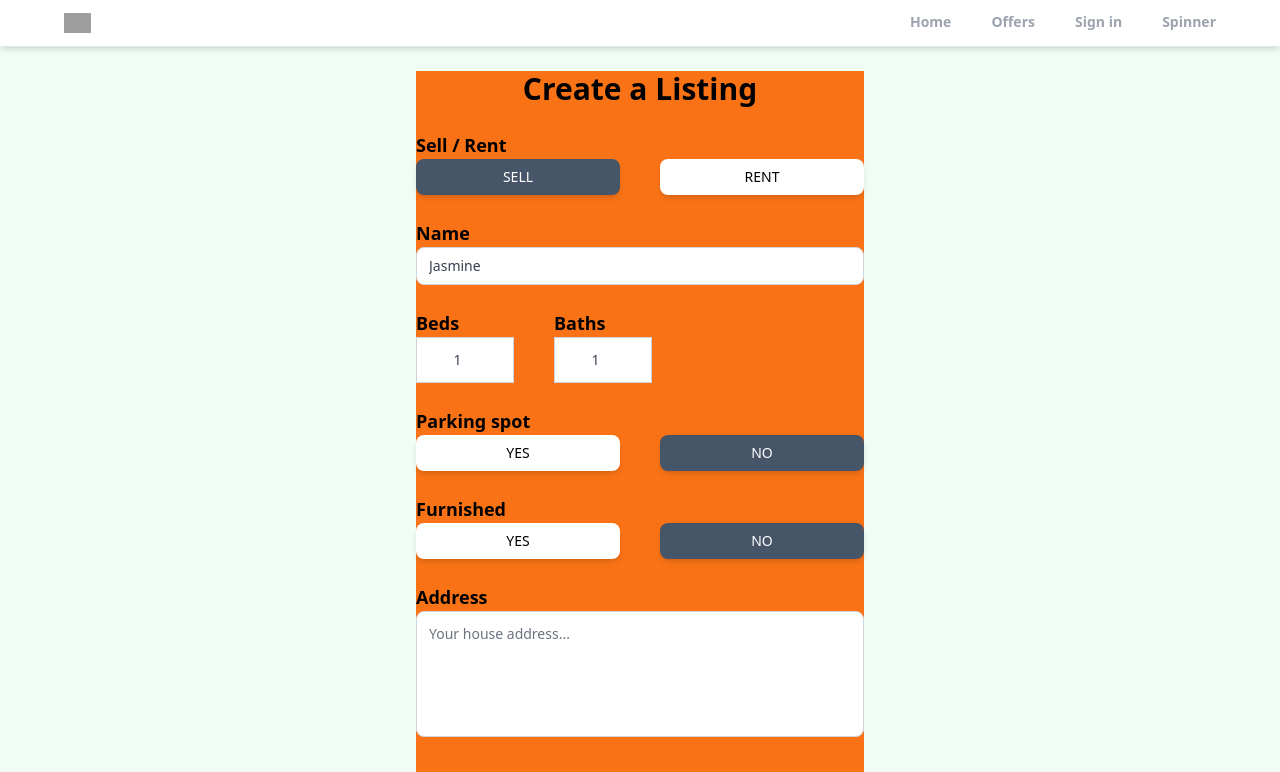
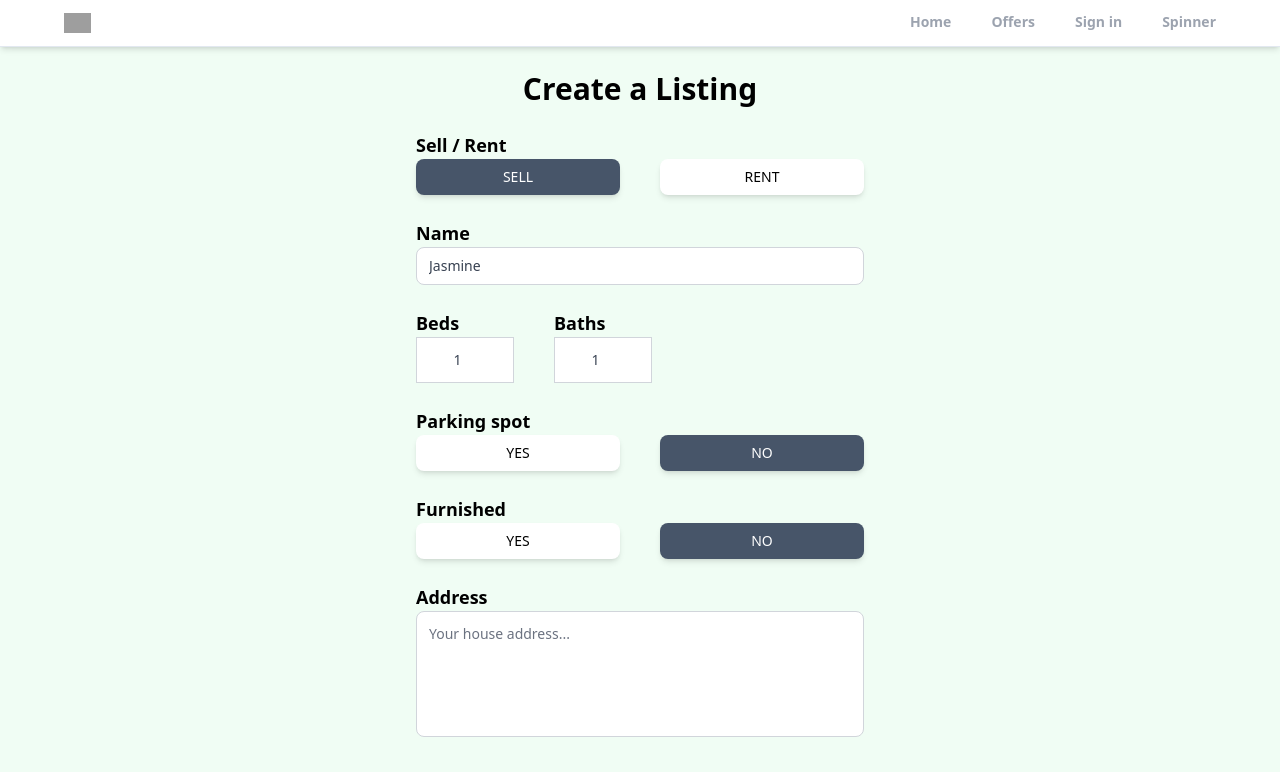
Before and after one commit to KelvinChow202/Home-Finder, a React (Create React App) app: page /create-listing in a window 1280 px wide. Shown: the top 772 px of the page. Built offline with nearby package versions, Linux system fonts and the light colour scheme; no server answers; grey boxes are pictures that could not be loaded.

Commit message:
delete the background color

```diff
--- a/src/pages/CreateListing.jsx
+++ b/src/pages/CreateListing.jsx
@@ -39,7 +39,7 @@ export default function CreateListing() {
     function onFormDataChange() { }
 
     return (
-        <main className='bg-orange-500 max-w-md mx-auto pb-10'>
+        <main className='max-w-md mx-auto pb-10'>
             <h1 className='text-center font-bold mt-6 text-3xl'>Create a Listing</h1>
             <form>
                 <div>
```
